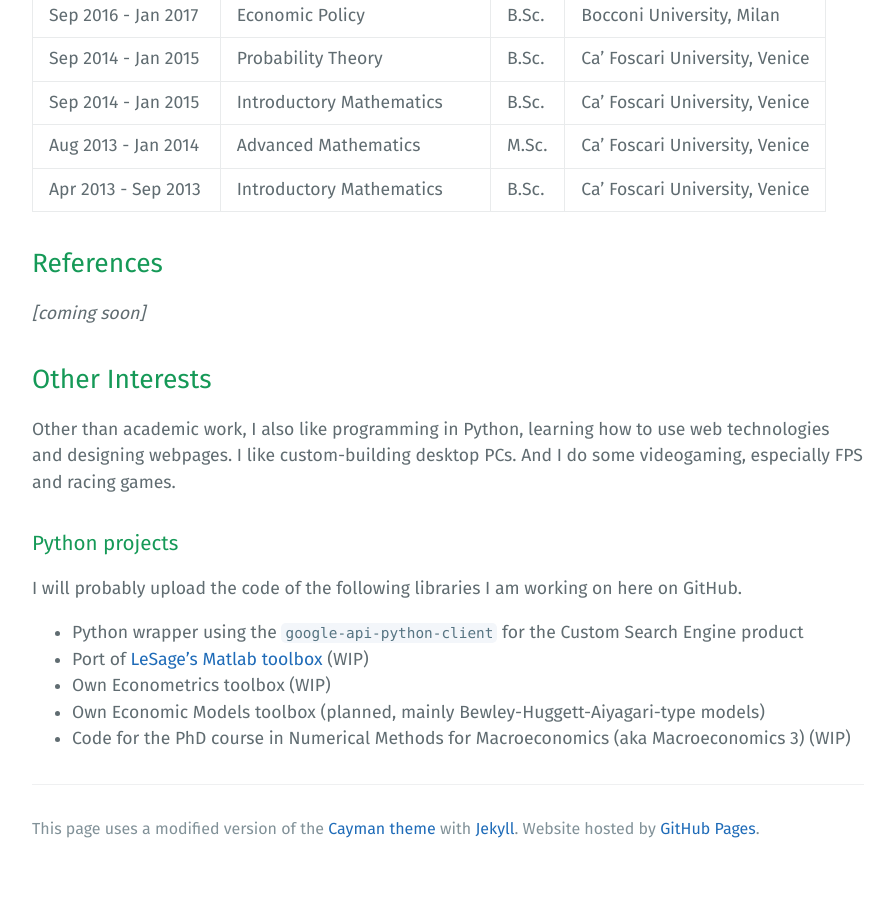
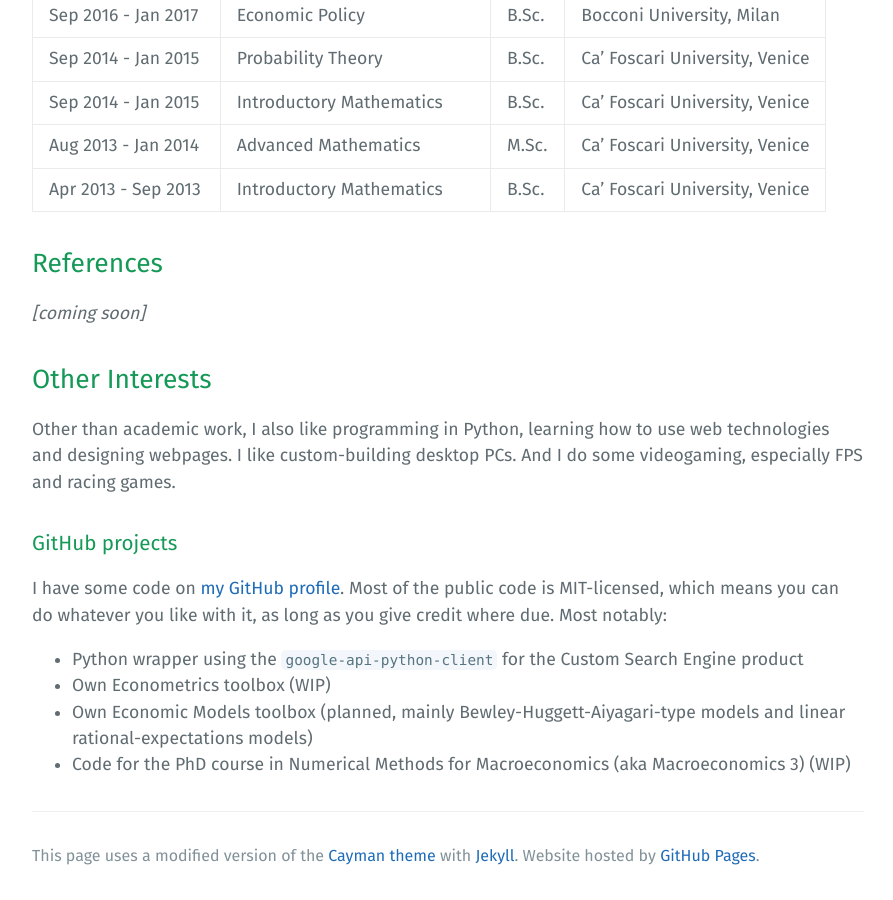
Before and after one commit to AndreaPasqualini/andreapasqualini.github.io, a Jekyll site: the page built from index.md, in a window 1280 px wide and 900 px high, scrolled down 1804 px. Shown: the whole window, without its empty margins (192-1085 px from the left). Built offline with Jekyll 4.4.1, drawn with Linux system fonts in a browser that asks for light colours; before the commit the page ends 2677 px from its top, so only the background shows below that.

Commit message:
Added general publicity to GitHub repo

```diff
--- a/index.md
+++ b/index.md
@@ -73,12 +73,13 @@ I like custom-building desktop PCs.
 And I do some videogaming, especially FPS and racing games.
 
 
-### Python projects
+### GitHub projects
 
-I will probably upload the code of the following libraries I am working on here on GitHub.
+I have some code on [my GitHub profile](https://github.com/apsql/).
+Most of the public code is MIT-licensed, which means you can do whatever you like with it, as long as you give credit where due.
+Most notably:
 
-* Python wrapper using the [`google-api-python-client`](https://developers.google.com/api-client-library/python/) for the Custom Search Engine product
-* Port of [LeSage's Matlab toolbox](http://www.spatial-econometrics.com/) (WIP)
-* Own Econometrics toolbox (WIP)
-* Own Economic Models toolbox (planned, mainly Bewley-Huggett-Aiyagari-type models)
-* Code for the PhD course in Numerical Methods for Macroeconomics (aka Macroeconomics 3) (WIP)
+- Python wrapper using the [`google-api-python-client`](https://developers.google.com/api-client-library/python/) for the Custom Search Engine product
+- Own Econometrics toolbox (WIP)
+- Own Economic Models toolbox (planned, mainly Bewley-Huggett-Aiyagari-type models and linear rational-expectations models)
+- Code for the PhD course in Numerical Methods for Macroeconomics (aka Macroeconomics 3) (WIP)
```
